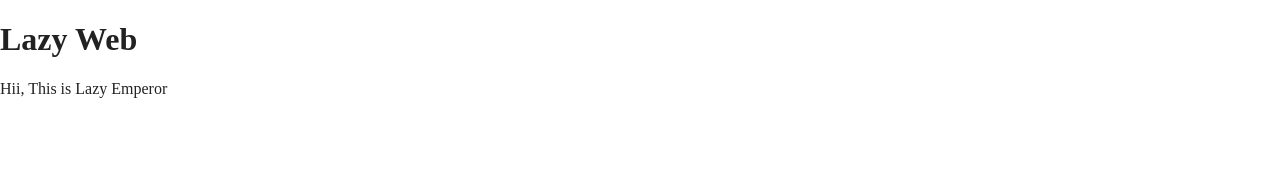
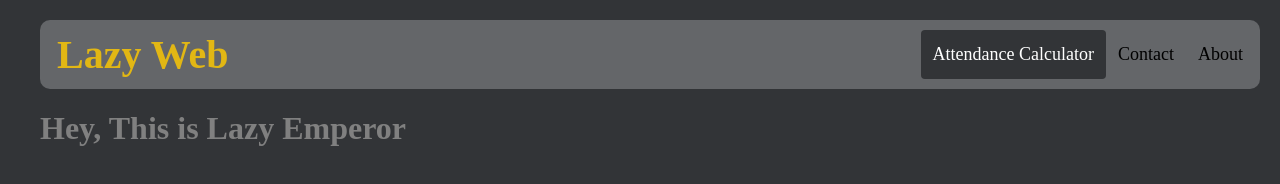
Before and after one commit to 21Cash/LazyWeb, a website built with Parcel: page index.html in a window 1280 px wide. Built offline with nearby package versions, Linux system fonts and the light colour scheme.

Commit message:
Added Header

```diff
--- /dev/null
+++ b/css/HeaderCss/Header.css
@@ -0,0 +1,60 @@
+/* Style the header with a grey background and some padding */
+.header {
+  overflow: hidden;
+  background-color: #646669;
+
+  padding: 10px 5px;
+
+  border-radius: 10px;
+
+}
+
+/* Style the header links */
+.header a {
+  float: left;
+  color: black;
+  text-align: center;
+  padding: 12px;
+  text-decoration: none;
+  font-size: 18px;
+  line-height: 25px;
+  border-radius: 4px;
+}
+
+/* Style the logo link (notice that we set the same value of line-height and font-size to prevent the header to increase when the font gets bigger */
+.header a.logo {
+
+  font-size: 40px;
+  font-weight: bold;
+  color: #E2B714;
+  background-color: rgb(0,0,0,0);
+}
+
+/* Change the background color on mouse-over */
+.header a:hover {
+  background-color: #ddd;
+  color: black;
+}
+
+/* Style the active/current link*/
+.header a.active {
+  background-color: #323437;
+  color: white;
+}
+
+/* Float the link section to the right */
+.header-right {
+  float: right;
+}
+
+/* Add media queries for responsiveness - when the screen is 500px wide or less, stack the links on top of each other */
+@media screen and (max-width: 500px) {
+  .header a {
+    float: none;
+    display: block;
+    text-align: left;
+  }
+  .header-right {
+    float: none;
+  }
+}
--- a/css/main.css
+++ b/css/main.css
@@ -14,7 +14,37 @@
 html {
   color: #222;
   font-size: 1em;
-  line-height: 1.4;
+  line-height: 1;
+  background-color: #323437;
+
+  /*paddings*/
+  padding-top: 20px;
+  padding-bottom: 20px;
+  padding-left: 40px;
+  padding-right: 20px;
+}
+
+.logo {
+  line-height: 0.1;
+  display: table;
+  color: #E2B714;
+  font-size: 2em;
+  background-color: grey;
+
+  padding-left: 5px;
+  padding-right: 5px;
+
+  border-radius: 10px;
+
+}
+
+#top-header {
+
+}
+
+
+h1 {
+  color: grey;
 }
 
 /*
--- a/index.html
+++ b/index.html
@@ -18,15 +18,46 @@
 
   <link rel="stylesheet" href="css/normalize.css">
   <link rel="stylesheet" href="css/main.css">
+  <link rel="stylesheet" href="css/HeaderCss/Header.css">
 
   <meta name="theme-color" content="#fafafa">
 </head>
 
+
+
+
 <body>
 
+  <div class="header">
+    <a href="#default" class="logo">Lazy Web</a>
+    <div class="header-right">
+      <a class="active" href="#home">Attendance Calculator</a>
+      <a href="#contact">Contact</a>
+      <a href="#about">About</a>
+    </div>
+  </div>
+
+
   <!-- Add your site or application content here -->
-  <h1>Lazy Web </h1>
-  <p>Hii, This is Lazy Emperor</p>
+
+  <h1>Hey, This is Lazy Emperor</h1>
+
+
+
+
+
+
+
+  <!-- Web Content end here -->
+
+
+
+
+
+
+
+
+
   <script src="js/vendor/modernizr-3.11.2.min.js"></script>
   <script src="js/plugins.js"></script>
   <script src="js/main.js"></script>
```
Also changed, not shown: 1 other file.
